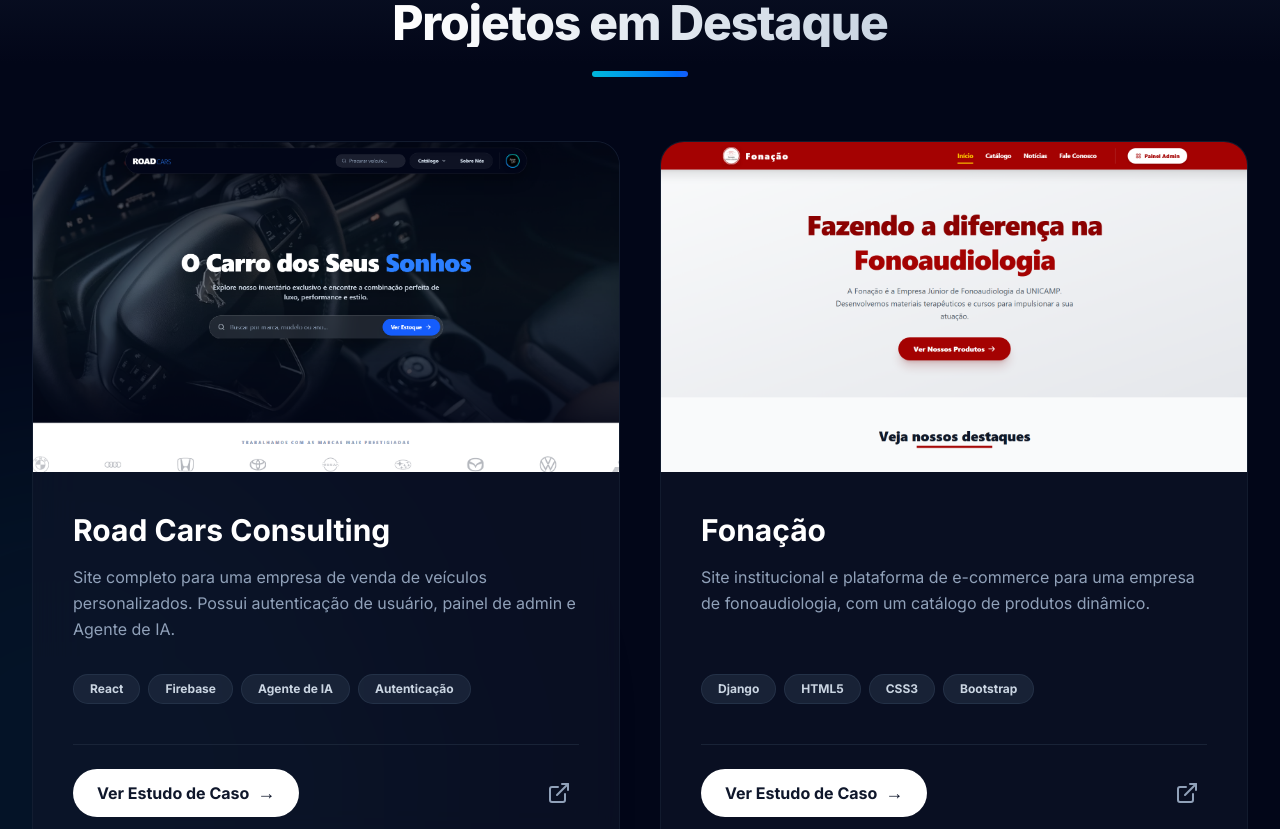
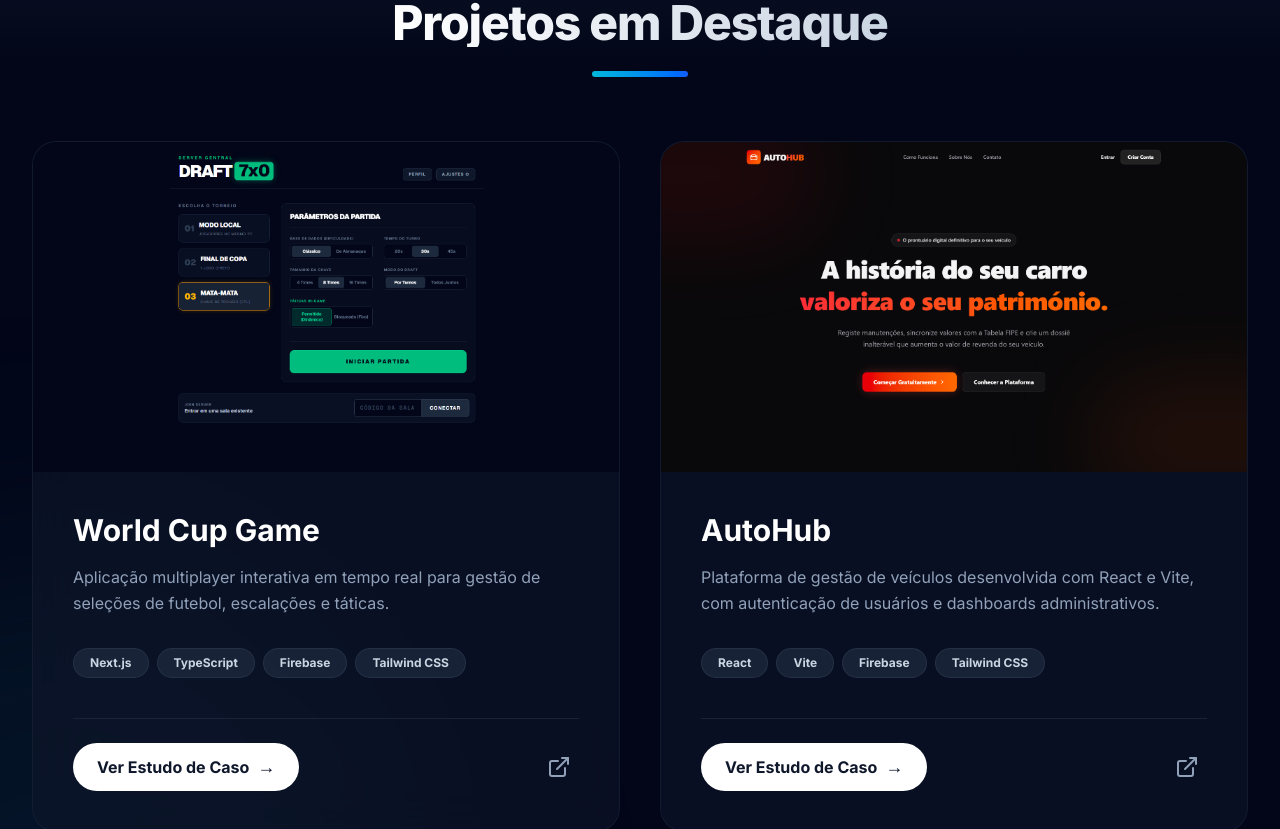
Before and after one commit to Harlock221B/gabrielferreira_portfolio, a React (Vite) app: page / in a window 1280 px wide. Shown: the part 1416-2245 px from the top of the page. Built offline with nearby package versions, Linux system fonts and the light colour scheme.

Commit message:
feat: Add new project images and update ProjectDetails page to conditionally render project details

```diff
--- a/src/contexts/LanguageContext.jsx
+++ b/src/contexts/LanguageContext.jsx
@@ -6,6 +6,8 @@
 import aprenderviverImg from '../assets/img/aprenderviver.png';
 import adrianaImg from '../assets/img/site_adriana.png';
 import finviewImg from '../assets/img/finview.png';
+import worldCupGameImg from '../assets/img/world_cup_game.png';
+import autohubImg from '../assets/img/autohub.png';
 
 const LanguageContext = createContext();
 
@@ -46,6 +48,28 @@
     english_cert_link: "https://cert.efset.org/d6Pcpi",
     projects_title: "Featured Projects",
     projects: [
+      {
+        id: "draft-selecoes",
+        name: "World Cup Game",
+        url: "https://world-cup-game-steel.vercel.app",
+        description: "Interactive real-time multiplayer application for managing national football teams, lineups, and tactics.",
+        topics: ["Next.js", "TypeScript", "Firebase", "Tailwind CSS"],
+        imageUrl: worldCupGameImg,
+        challenge: "Creating an engaging, real-time multiplayer environment where users can collaboratively set up football tactics and lineups in synchronized lobbies.",
+        solution: "Utilized Next.js and Firebase Realtime Database to build a responsive, interactive field interface that synchronizes user actions instantly across multiple clients.",
+        features: ["Real-time Multiplayer Lobbies", "Interactive Tactics Board", "Team Management", "Live Synchronization"]
+      },
+      {
+        id: "autohub",
+        name: "AutoHub",
+        url: "https://autohub-mauve.vercel.app",
+        description: "Vehicle management platform built with React and Vite, featuring user authentication and administrative dashboards.",
+        topics: ["React", "Vite", "Firebase", "Tailwind CSS"],
+        imageUrl: autohubImg,
+        challenge: "The need for a streamlined system to manage vehicle inventory, track history, and provide a secure administrative environment.",
+        solution: "Built a fast Single Page Application (SPA) with React e Vite, integrated with Firebase for seamless authentication and data handling.",
+        features: ["Authentication System", "Vehicle Management Dashboard", "History Tracking", "Responsive UI"]
+      },
       {
         id: "roadcars",
         name: "Road Cars Consulting",
@@ -147,6 +171,28 @@
     projects_title: "Projetos em Destaque",
     projects: [
       {
+        id: "draft-selecoes",
+        name: "World Cup Game",
+        url: "https://world-cup-game-steel.vercel.app",
+        description: "Aplicação multiplayer interativa em tempo real para gestão de seleções de futebol, escalações e táticas.",
+        topics: ["Next.js", "TypeScript", "Firebase", "Tailwind CSS"],
+        imageUrl: worldCupGameImg,
+        challenge: "Criar um ambiente multiplayer em tempo real e envolvente onde os usuários pudessem configurar colaborativamente táticas e escalações de futebol em lobbies sincronizados.",
+        solution: "Utilizei Next.js e Firebase Realtime Database para construir uma interface de campo interativa e responsiva que sincroniza instantaneamente as ações dos usuários entre múltiplos clientes.",
+        features: ["Lobbies Multiplayer em Tempo Real", "Quadro Tático Interativo", "Gestão de Seleções", "Sincronização Ao Vivo"]
+      },
+      {
+        id: "autohub",
+        name: "AutoHub",
+        url: "https://autohub-mauve.vercel.app",
+        description: "Plataforma de gestão de veículos desenvolvida com React e Vite, com autenticação de usuários e dashboards administrativos.",
+        topics: ["React", "Vite", "Firebase", "Tailwind CSS"],
+        imageUrl: autohubImg,
+        challenge: "A necessidade de um sistema simplificado para gerenciar o inventário de veículos, rastrear histórico e fornecer um ambiente administrativo seguro.",
+        solution: "Desenvolvi uma Single Page Application (SPA) rápida com React e Vite, integrada ao Firebase para autenticação e manipulação de dados de forma contínua.",
+        features: ["Sistema de Autenticação", "Dashboard de Gestão de Veículos", "Rastreamento de Histórico", "Interface Responsiva"]
+      },
+      {
         id: "roadcars",
         name: "Road Cars Consulting",
         url: "https://www.roadcars.com.br",
--- a/src/pages/ProjectDetails.jsx
+++ b/src/pages/ProjectDetails.jsx
@@ -64,6 +64,7 @@
         </header>
 
         {/* Imagem de Destaque */}
+        {project.imageUrl && (
           <div className="w-full aspect-video md:aspect-[21/9] rounded-2xl overflow-hidden shadow-2xl shadow-cyan-500/10 dark:shadow-cyan-900/20 mb-16 border border-slate-200 dark:border-slate-800">
             <img
               src={project.imageUrl}
@@ -71,6 +72,7 @@
               className="w-full h-full object-cover object-top hover:scale-105 transition-transform duration-700"
             />
           </div>
+        )}
 
         {/* Grade de Conteúdo */}
         <div className="grid md:grid-cols-3 gap-12">
@@ -116,6 +118,7 @@
               </ul>
             </div>
 
+            {project.url && (
               <a
                 href={project.url}
                 target="_blank"
@@ -125,6 +128,7 @@
                 {language === 'pt' ? 'Visitar Projeto' : 'Visit Live Project'}
                 <ExternalLinkIcon c="w-5 h-5" />
               </a>
+            )}
           </div>
 
         </div>
```
Also changed, not shown: src/assets/img/autohub.png (added), src/assets/img/world_cup_game.png (added). Lines whose indentation alone changed are shown as unchanged.
